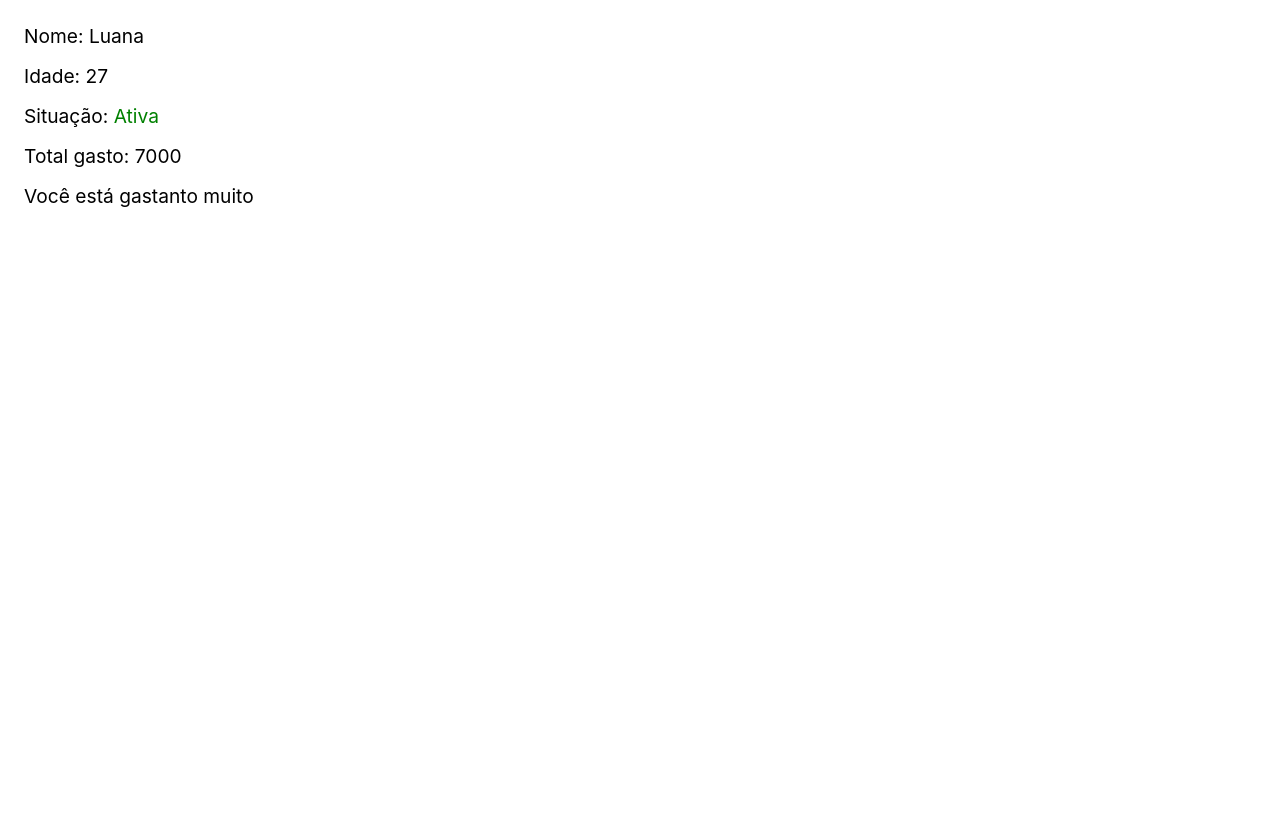
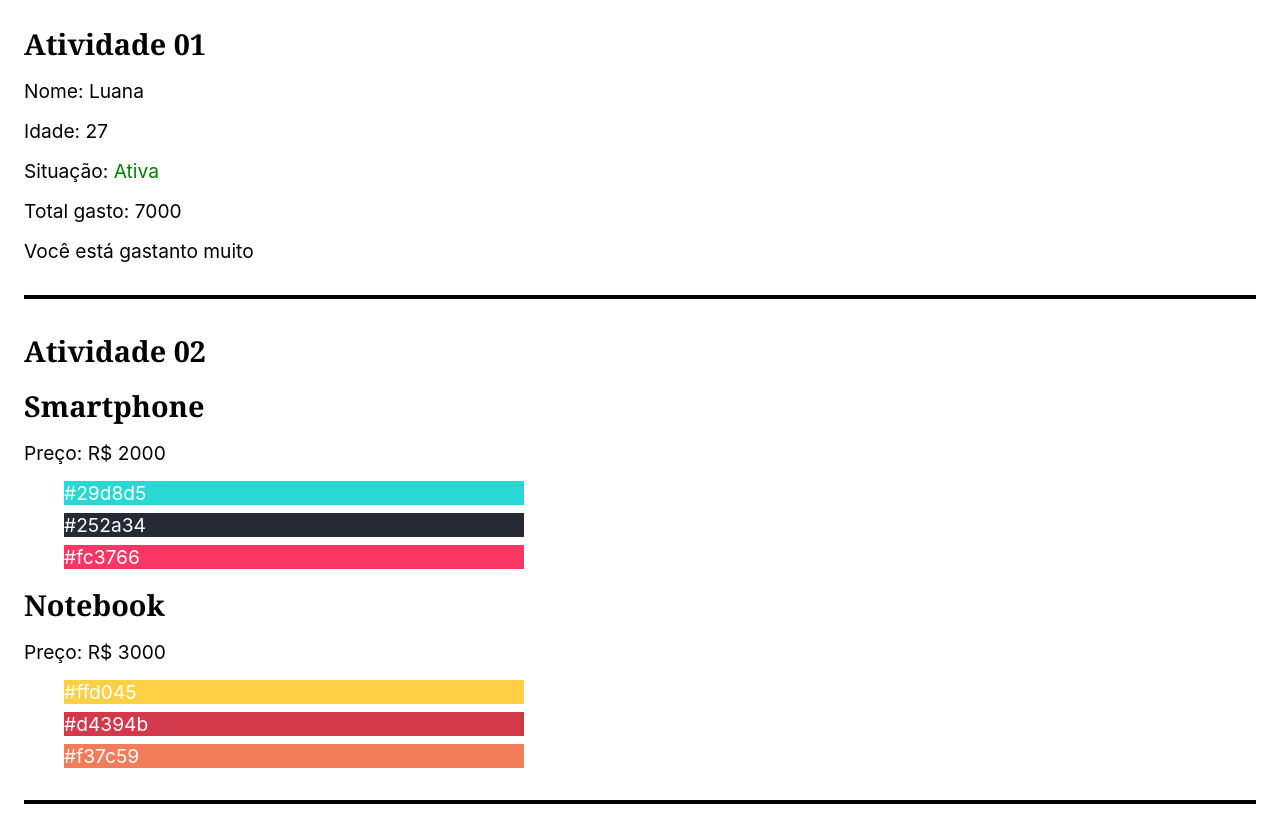
Before and after one commit to andressatomiozzo/react, a React (Vite) app in the folder testes/01/: page / in a window 1280 px wide. Before the commit the page ends 800 px from the top, so only its background shows below. Built offline with nearby package versions, Linux system fonts and the light colour scheme.

Commit message:
testes - 02 - pegar os dados dentro de um objeto dentro de um array

```diff
--- a/testes/01/src/main.jsx
+++ b/testes/01/src/main.jsx
@@ -1,5 +1,14 @@
 import { createRoot } from "react-dom/client";
-import App from "./App.jsx";
-import "./index.css"
+import App01 from "./pages/App01.jsx";
+import App02 from "./pages/App02.jsx";
+import "./index.css";
 
-createRoot(document.getElementById("root")).render(<App />);
+createRoot(document.getElementById("root")).render(
+  <>
+    <App01 />
+    <hr/>
+    <App02 />
+    <hr/>
+
+  </>,
+);
--- a/testes/01/src/App.jsx
+++ b/testes/01/src/pages/App01.jsx
@@ -26,13 +26,14 @@ const mario = {
   ativa: false,
 };
 
-const App = () => {
+const App01 = () => {
   const dados = luana;
 
   const totalGasto = dados.compras.map((item) => Number(item.preco.replace("R$ ", ""))).reduce((acc, preco) => acc + preco);
 
   return (
-    <div>
+    <section>
+      <h1>Atividade 01</h1>
       <p>Nome: {dados.cliente}</p>
       <p>Idade: {dados.idade}</p>
       <p>
@@ -40,8 +41,8 @@ const App = () => {
       </p>
       <p>Total gasto: {totalGasto}</p>
       {totalGasto > 1000 && <p>Você está gastanto muito</p>}
-    </div>
+    </section>
   );
 };
 
-export default App;
+export default App01;
--- /dev/null
+++ b/testes/01/src/pages/App02.jsx
@@ -0,0 +1,43 @@
+const produtos = [
+  {
+    id: 1,
+    nome: "Smartphone",
+    preco: "R$ 2000",
+    cores: ["#29d8d5", "#252a34", "#fc3766"],
+  },
+  {
+    id: 2,
+    nome: "Notebook",
+    preco: "R$ 3000",
+    cores: ["#ffd045", "#d4394b", "#f37c59"],
+  },
+  {
+    id: 3,
+    nome: "Tablet",
+    preco: "R$ 1500",
+    cores: ["#365069", "#47c1c8", "#f95786"],
+  },
+];
+
+const App02 = () => {
+  return (
+    <section>
+      <h1>Atividade 02</h1>
+      {produtos
+        .filter((produto) => Number(produto.preco.replace("R$ ", "")) > 1500)
+        .map((produto) => (
+          <div key={produto.id}>
+            <h2>{produto.nome}</h2>
+            <p>Preço: {produto.preco}</p>
+            <ul style={{ width: "500px" }}>
+              {produto.cores.map((cor) => (
+                <li key={cor} style={{ color: "white", backgroundColor: cor }}>{cor}</li>
+              ))}
+            </ul>
+          </div>
+        ))}
+    </section>
+  );
+};
+
+export default App02;
```
